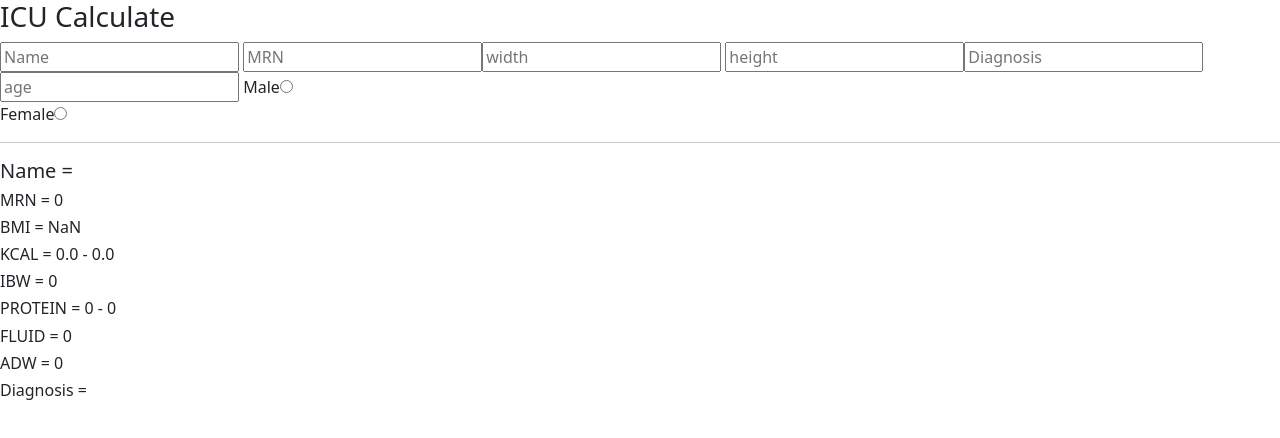
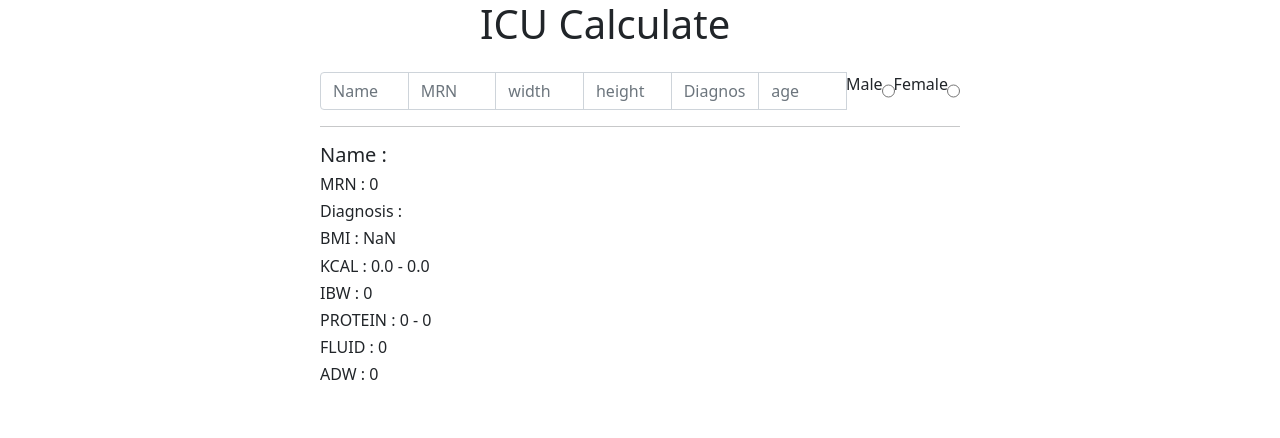
Before and after one commit to Sultan1901/DWGH, a React (Create React App) app: page / in a window 1280 px wide. Shown: the top 438 px of the page. Built offline with nearby package versions, Linux system fonts and the light colour scheme.

Commit message:
Design  CLI

```diff
--- a/src/App.js
+++ b/src/App.js
@@ -1,6 +1,8 @@
 import React, { useState, useEffect } from "react";
 import "bootstrap/dist/css/bootstrap.min.css";
-
+import InputGroup from "react-bootstrap/InputGroup";
+import Form from "react-bootstrap/Form";
+import Stack from "react-bootstrap/Stack";
 function App() {
   const [ww, setww] = useState(0);
   const [hh, sethh] = useState(0);
@@ -26,9 +28,8 @@ function App() {
     const BMI = (w, h) => {
      w = ww;
       h = hh;
-      let Num = 0;
-      Num = w / h / h;
-      setres(Number(Num));
+
+    setres(ww / hh / hh)
 
       const IBW = (g) => {
         g = gender;
@@ -81,26 +82,37 @@ function App() {
   };
   return (
     <div>
-      <h3> ICU Calculate</h3>
-      <input
+      <Stack gap={2} className="col-md-6 mx-auto">
+        <Stack className="col-md-6 mx-auto" gap={2}>
+          <h1 className="mb-3"> ICU Calculate</h1>
+        </Stack>
+
+        <InputGroup>
+          <Form.Control
             onChange={(e) => setname(e.target.value)}
             placeholder="Name"
-      ></input>{" "}
-      <input onChange={(e) => setmrn(e.target.value)} placeholder="MRN"></input>
-
-      <input
+          />
+          <Form.Control
+            onChange={(e) => setmrn(e.target.value)}
+            placeholder="MRN"
+          />
+          <Form.Control
             onChange={(e) => setww(e.target.value)}
             placeholder="width"
-      ></input>{" "}
-      <input
+          />
+          <Form.Control
             onChange={(e) => sethh(e.target.value)}
             placeholder="height"
-      ></input>
-      <input
+          />
+          <Form.Control
             onChange={(e) => setdiagnosis(e.target.value)}
             placeholder="Diagnosis"
-      ></input>{" "}
-      <input onChange={(e) => setag(e.target.value)} placeholder="age"></input>{" "}
+          />
+          <Form.Control
+            onChange={(e) => setag(e.target.value)}
+            placeholder="age"
+          />{" "}
+
           <label for="male"> Male </label>
           <input
             onChange={(e) => setgender(e.target.value)}
@@ -109,26 +121,31 @@ function App() {
             id="male"
             value="male"
           ></input>
-     <br/>
-      <label for="female"> Female </label>
+
+          <label for="female">Female</label>
           <input
             onChange={(e) => setgender(e.target.value)}
             type="radio"
             name="gender"
             id="female"
             value="female"
-      ></input>
+          ></input>{" "}
+        </InputGroup>
+      </Stack>{" "}
       {/* <button onClick={CUL}>Calculate</button> */}
-      <hr/>
-      <h5>Name = {name}</h5>
-      <h6>MRN = {mrn}</h6>
-      <h6>BMI = {res.toFixed(1)}</h6>
-      <h6>KCAL = {res1.toFixed(1) + " - " + res2.toFixed(1)}</h6>
-      <h6>IBW = {Math.round(res3)}</h6>
-      <h6>PROTEIN = {Math.round(res4) + " - " + Math.round(res5)}</h6>
-      <h6>FLUID = {Math.round(res6)}</h6>
-      <h6>ADW = {Math.round(res7)}</h6>
-      <h6>Diagnosis = {diagnosis}</h6>
+      <Stack className="col-md-6 mx-auto" gap={0}>
+       <hr></hr> <div>
+          <h5>Name : {name}</h5>
+          <h6>MRN : {mrn}</h6>
+          <h6>Diagnosis : {diagnosis}</h6>
+          <h6>BMI : {res.toFixed(1)}</h6>
+          <h6>KCAL : {res1.toFixed(1) + " - " + res2.toFixed(1)}</h6>
+          <h6>IBW : {Math.round(res3)}</h6>
+          <h6>PROTEIN : {Math.round(res4) + " - " + Math.round(res5)}</h6>
+          <h6>FLUID : {Math.round(res6)}</h6>
+          <h6>ADW : {Math.round(res7)}</h6>
+        </div>
+      </Stack>
     </div>
   );
 }
```
Lines whose indentation alone changed are shown as unchanged.
